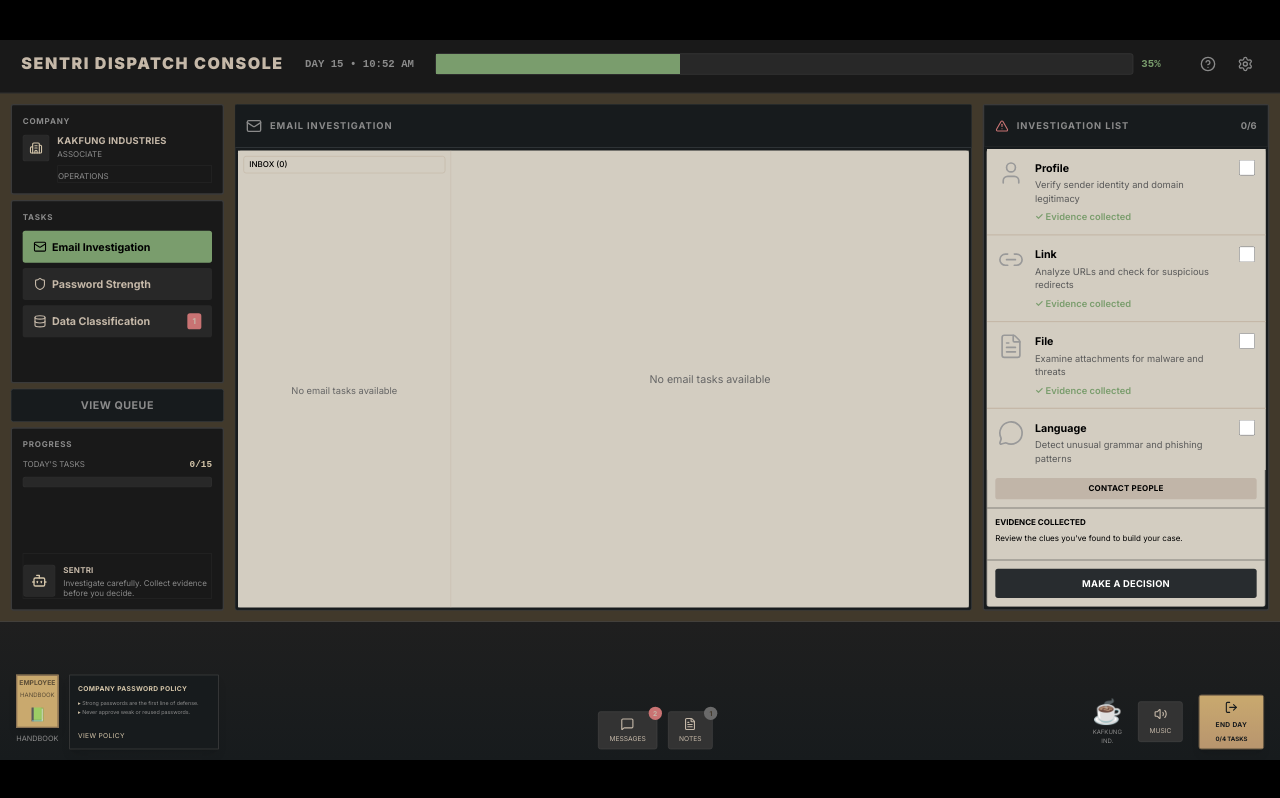
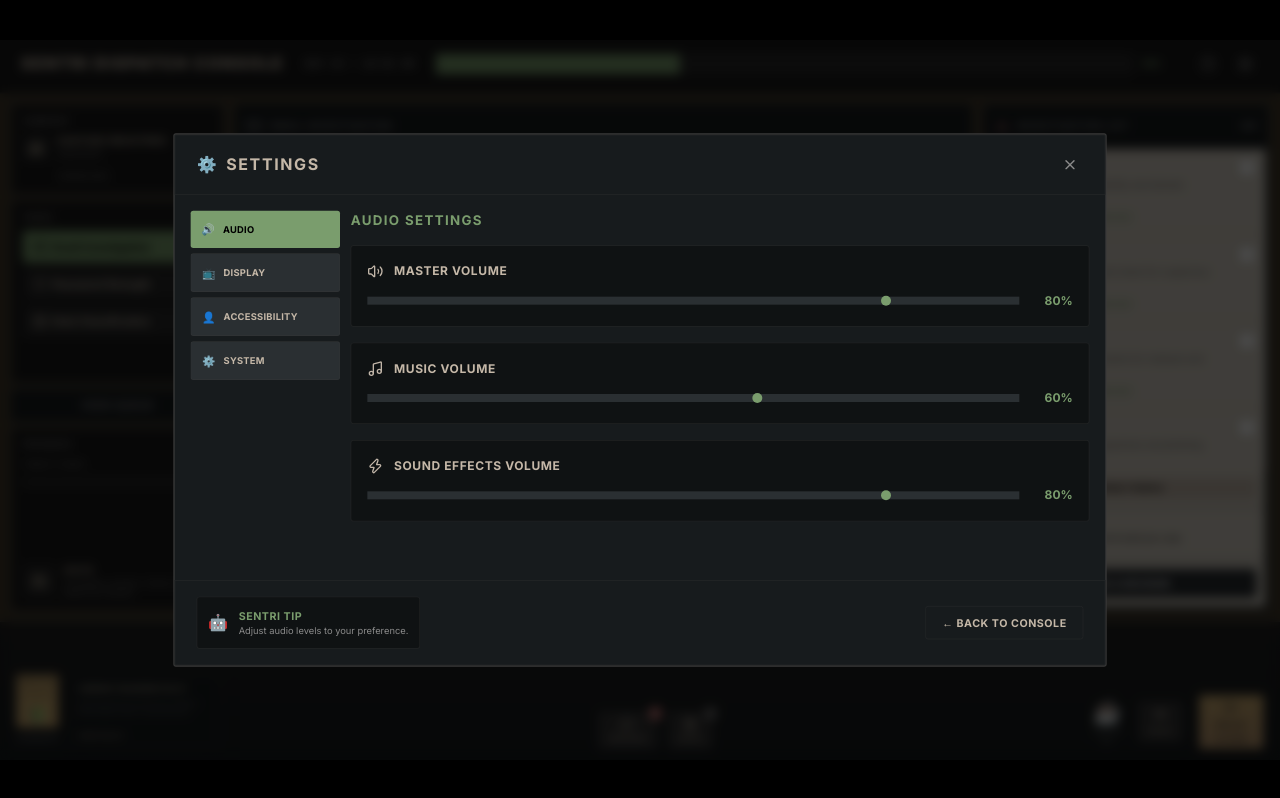
Before and after one commit to wembyirving1101/sentri-demo2, a Next.js app: page / in a window 1280 px wide. Both pictures are taken after a click on the button 1245 px from the left and 64 px from the top of the page. Built offline with nearby package versions, Linux system fonts and the light colour scheme.

Commit message:
feat: add detailed commit logs for Turbopack cache operations
Co-authored-by: wembyirving1101 <218600463+wembyirving1101@users.noreply.github.com>

```diff
--- a/app/page.tsx
+++ b/app/page.tsx
@@ -31,6 +31,7 @@ import PasswordPolicyPanel from '@/components/PasswordPolicyPanel'
 import DataClassificationDetailsPanel from '@/components/DataClassificationDetailsPanel'
 import DeskUI from '@/components/DeskUI'
 import ContactModal from '@/components/ContactModal'
+import SettingsModal from '@/components/SettingsModal'
 
 export default function Home() {
   const playCorrectSound = useCorrectAnswerSound()
@@ -38,6 +39,7 @@ export default function Home() {
   const playTaskNotificationSound = useTaskNotificationSound()
   const { isMuted, toggleMute } = useBackgroundMusic()
   const [currentTime, setCurrentTime] = useState<string>('')
+  const [showSettings, setShowSettings] = useState(false)
   const [gameState, setGameState] = useState<GameState>({
     graduationProgress: 35,
     currentTaskType: 'email',
@@ -452,7 +454,11 @@ export default function Home() {
   return (
     <div className="w-[1920px] h-[1080px] bg-background text-foreground flex flex-col">
       {/* Header - Fixed height */}
-      <Header currentTime={displayTime} graduationProgress={gameState.graduationProgress} />
+      <Header
+        currentTime={displayTime}
+        graduationProgress={gameState.graduationProgress}
+        onSettingsClick={() => setShowSettings(true)}
+      />
 
       {/* Main Content - 3 Column Layout: 320px | flexible | 320px with 16px gaps */}
       <div className="flex-1 flex gap-4 p-4 min-h-0">
@@ -615,6 +621,12 @@ export default function Home() {
         />
       )}
 
+      {/* Settings Modal */}
+      <SettingsModal
+        isOpen={showSettings}
+        onClose={() => setShowSettings(false)}
+      />
+
       {/* Persistent Desk UI */}
       <DeskUI
         progressPercentage={gameState.graduationProgress}
--- a/components/SettingsModal.tsx
+++ b/components/SettingsModal.tsx
@@ -1,24 +1,32 @@
 'use client'
 
 import { useState } from 'react'
-import { X } from 'lucide-react'
+import { X, Volume2, Music, Zap } from 'lucide-react'
 import { cn } from '@/lib/utils'
 import { borderVariants } from '@/lib/borderVariants'
 
 interface SettingsModalProps {
   isOpen: boolean
   onClose: () => void
-  soundEnabled: boolean
-  onSoundToggle: (enabled: boolean) => void
+}
+
+interface AudioSettings {
+  masterVolume: number
+  musicVolume: number
+  soundEffectsVolume: number
 }
 
 export default function SettingsModal({
   isOpen,
   onClose,
-  soundEnabled,
-  onSoundToggle,
 }: SettingsModalProps) {
   const [activeCategory, setActiveCategory] = useState<'audio' | 'display' | 'accessibility' | 'system'>('audio')
+  const [audioSettings, setAudioSettings] = useState<AudioSettings>({
+    masterVolume: 80,
+    musicVolume: 60,
+    soundEffectsVolume: 80,
+  })
+  const [aspectRatio, setAspectRatio] = useState<'16:9' | '16:10'>('16:9')
 
   if (!isOpen) return null
 
@@ -74,30 +82,67 @@ export default function SettingsModal({
               <div className="flex flex-col gap-6">
                 <h2 className="text-xl font-bold tracking-widest text-success uppercase">AUDIO SETTINGS</h2>
 
-                {/* Master Volume / Sound Toggle */}
-                <div className={cn('p-6 rounded bg-[#2a2f32]', borderVariants({ variant: 'divider' }), 'border')}>
-                  <div className="flex items-center justify-between">
-                    <div className="flex items-center gap-3">
-                      <span className="text-lg">🔊</span>
-                      <label className="text-lg font-bold tracking-wider text-foreground uppercase">
-                        Master Sound
-                      </label>
-                    </div>
-                    <button
-                      onClick={() => onSoundToggle(!soundEnabled)}
-                      className={cn(
-                        'px-6 py-2 rounded font-bold tracking-wider transition-colors',
-                        soundEnabled
-                          ? 'bg-success text-black hover:bg-[#5ee75e]'
-                          : 'bg-destructive text-white hover:bg-[#ef4444]'
-                      )}
-                    >
-                      {soundEnabled ? 'ON' : 'OFF'}
-                    </button>
+                {/* Master Volume */}
+                <div className={cn('p-6 rounded bg-[#0f1213]', borderVariants({ variant: 'divider' }), 'border')}>
+                  <div className="flex items-center gap-4 mb-4">
+                    <Volume2 size={24} className="text-[#c1b5a8] flex-shrink-0" />
+                    <label className="text-lg font-bold tracking-wider text-foreground uppercase">
+                      Master Volume
+                    </label>
                   </div>
-                  <p className="text-sm text-muted-foreground mt-3">
-                    {soundEnabled ? 'Sound effects and music are enabled' : 'All sound is currently disabled'}
-                  </p>
+                  <div className="flex items-center gap-4">
+                    <input
+                      type="range"
+                      min="0"
+                      max="100"
+                      value={audioSettings.masterVolume}
+                      onChange={(e) => setAudioSettings(prev => ({ ...prev, masterVolume: parseInt(e.target.value) }))}
+                      className="flex-1 h-3 bg-[#2a2f32] rounded-lg appearance-none cursor-pointer accent-success"
+                    />
+                    <span className="text-success font-bold text-lg min-w-16 text-right">{audioSettings.masterVolume}%</span>
+                  </div>
+                </div>
+
+                {/* Music Volume */}
+                <div className={cn('p-6 rounded bg-[#0f1213]', borderVariants({ variant: 'divider' }), 'border')}>
+                  <div className="flex items-center gap-4 mb-4">
+                    <Music size={24} className="text-[#c1b5a8] flex-shrink-0" />
+                    <label className="text-lg font-bold tracking-wider text-foreground uppercase">
+                      Music Volume
+                    </label>
+                  </div>
+                  <div className="flex items-center gap-4">
+                    <input
+                      type="range"
+                      min="0"
+                      max="100"
+                      value={audioSettings.musicVolume}
+                      onChange={(e) => setAudioSettings(prev => ({ ...prev, musicVolume: parseInt(e.target.value) }))}
+                      className="flex-1 h-3 bg-[#2a2f32] rounded-lg appearance-none cursor-pointer accent-success"
+                    />
+                    <span className="text-success font-bold text-lg min-w-16 text-right">{audioSettings.musicVolume}%</span>
+                  </div>
+                </div>
+
+                {/* Sound Effects Volume */}
+                <div className={cn('p-6 rounded bg-[#0f1213]', borderVariants({ variant: 'divider' }), 'border')}>
+                  <div className="flex items-center gap-4 mb-4">
+                    <Zap size={24} className="text-[#c1b5a8] flex-shrink-0" />
+                    <label className="text-lg font-bold tracking-wider text-foreground uppercase">
+                      Sound Effects Volume
+                    </label>
+                  </div>
+                  <div className="flex items-center gap-4">
+                    <input
+                      type="range"
+                      min="0"
+                      max="100"
+                      value={audioSettings.soundEffectsVolume}
+                      onChange={(e) => setAudioSettings(prev => ({ ...prev, soundEffectsVolume: parseInt(e.target.value) }))}
+                      className="flex-1 h-3 bg-[#2a2f32] rounded-lg appearance-none cursor-pointer accent-success"
+                    />
+                    <span className="text-success font-bold text-lg min-w-16 text-right">{audioSettings.soundEffectsVolume}%</span>
+                  </div>
                 </div>
               </div>
             )}
@@ -107,15 +152,29 @@ export default function SettingsModal({
               <div className="flex flex-col gap-6">
                 <h2 className="text-xl font-bold tracking-widest text-success uppercase">DISPLAY SETTINGS</h2>
 
-                <div className={cn('p-6 rounded bg-[#2a2f32]', borderVariants({ variant: 'divider' }), 'border')}>
+                <div className={cn('p-6 rounded bg-[#0f1213]', borderVariants({ variant: 'divider' }), 'border')}>
                   <label className="text-lg font-bold tracking-wider text-foreground uppercase block mb-4">
-                    📺 Aspect Ratio
+                    Aspect Ratio
                   </label>
                   <div className="flex gap-4">
-                    <button className={cn('px-6 py-3 rounded font-bold tracking-wider transition-colors bg-success text-black')}>
+                    <button
+                      onClick={() => setAspectRatio('16:9')}
+                      className={cn('px-6 py-3 rounded font-bold tracking-wider transition-colors',
+                        aspectRatio === '16:9'
+                          ? 'bg-success text-black hover:bg-[#5ee75e]'
+                          : cn('bg-[#2a2f32] text-foreground hover:bg-[#323839]', borderVariants({ variant: 'divider' }), 'border')
+                      )}
+                    >
                       16:9 (1920×1080)
                     </button>
-                    <button className={cn('px-6 py-3 rounded font-bold tracking-wider transition-colors bg-[#3a3f42] text-foreground hover:bg-[#424749]', borderVariants({ variant: 'divider' }), 'border')}>
+                    <button
+                      onClick={() => setAspectRatio('16:10')}
+                      className={cn('px-6 py-3 rounded font-bold tracking-wider transition-colors',
+                        aspectRatio === '16:10'
+                          ? 'bg-success text-black hover:bg-[#5ee75e]'
+                          : cn('bg-[#2a2f32] text-foreground hover:bg-[#323839]', borderVariants({ variant: 'divider' }), 'border')
+                      )}
+                    >
                       16:10 (1920×1200)
                     </button>
                   </div>
@@ -128,8 +187,42 @@ export default function SettingsModal({
               <div className="flex flex-col gap-6">
                 <h2 className="text-xl font-bold tracking-widest text-success uppercase">ACCESSIBILITY</h2>
 
-                <div className={cn('p-6 rounded bg-[#2a2f32]', borderVariants({ variant: 'divider' }), 'border')}>
-                  <p className="text-muted-foreground">Accessibility settings coming soon</p>
+                <div className={cn('p-6 rounded bg-[#0f1213]', borderVariants({ variant: 'divider' }), 'border')}>
+                  <label className="text-lg font-bold tracking-wider text-foreground uppercase block mb-4">
+                    Text Size
+                  </label>
+                  <div className="flex gap-2">
+                    {(['Small', 'Normal', 'Large'] as const).map((size) => (
+                      <button
+                        key={size}
+                        className={cn('px-4 py-2 rounded font-bold tracking-wider transition-colors',
+                          size === 'Normal'
+                            ? 'bg-success text-black'
+                            : cn('bg-[#2a2f32] text-foreground hover:bg-[#323839]', borderVariants({ variant: 'divider' }), 'border')
+                        )}
+                      >
+                        {size}
+                      </button>
+                    ))}
+                  </div>
+                </div>
+
+                <div className={cn('p-6 rounded bg-[#0f1213]', borderVariants({ variant: 'divider' }), 'border')}>
+                  <label className="text-lg font-bold tracking-wider text-foreground uppercase block mb-4">
+                    Colorblind Mode
+                  </label>
+                  <button className={cn('px-6 py-2 rounded font-bold tracking-wider transition-colors', cn('bg-[#2a2f32] text-foreground hover:bg-[#323839]', borderVariants({ variant: 'divider' }), 'border'))}>
+                    Off
+                  </button>
+                </div>
+
+                <div className={cn('p-6 rounded bg-[#0f1213]', borderVariants({ variant: 'divider' }), 'border')}>
+                  <label className="text-lg font-bold tracking-wider text-foreground uppercase block mb-4">
+                    Reduce Motion
+                  </label>
+                  <button className={cn('px-6 py-2 rounded font-bold tracking-wider transition-colors', cn('bg-[#2a2f32] text-foreground hover:bg-[#323839]', borderVariants({ variant: 'divider' }), 'border'))}>
+                    Off
+                  </button>
                 </div>
               </div>
             )}
@@ -139,8 +232,22 @@ export default function SettingsModal({
               <div className="flex flex-col gap-6">
                 <h2 className="text-xl font-bold tracking-widest text-success uppercase">SYSTEM</h2>
 
-                <div className={cn('p-6 rounded bg-[#2a2f32]', borderVariants({ variant: 'divider' }), 'border')}>
-                  <p className="text-muted-foreground">System settings coming soon</p>
+                <div className={cn('p-6 rounded bg-[#0f1213]', borderVariants({ variant: 'divider' }), 'border')}>
+                  <label className="text-lg font-bold tracking-wider text-foreground uppercase block mb-4">
+                    Language
+                  </label>
+                  <button className={cn('px-6 py-2 rounded font-bold tracking-wider transition-colors bg-success text-black')}>
+                    English
+                  </button>
+                </div>
+
+                <div className={cn('p-6 rounded bg-[#0f1213]', borderVariants({ variant: 'divider' }), 'border')}>
+                  <label className="text-lg font-bold tracking-wider text-foreground uppercase block mb-4">
+                    Reset Settings
+                  </label>
+                  <button className={cn('px-6 py-2 rounded font-bold tracking-wider transition-colors bg-destructive text-white hover:bg-[#ef4444]')}>
+                    Reset to Defaults
+                  </button>
                 </div>
               </div>
             )}
```
Also changed, not shown: public/settings-mockup.png (added).
